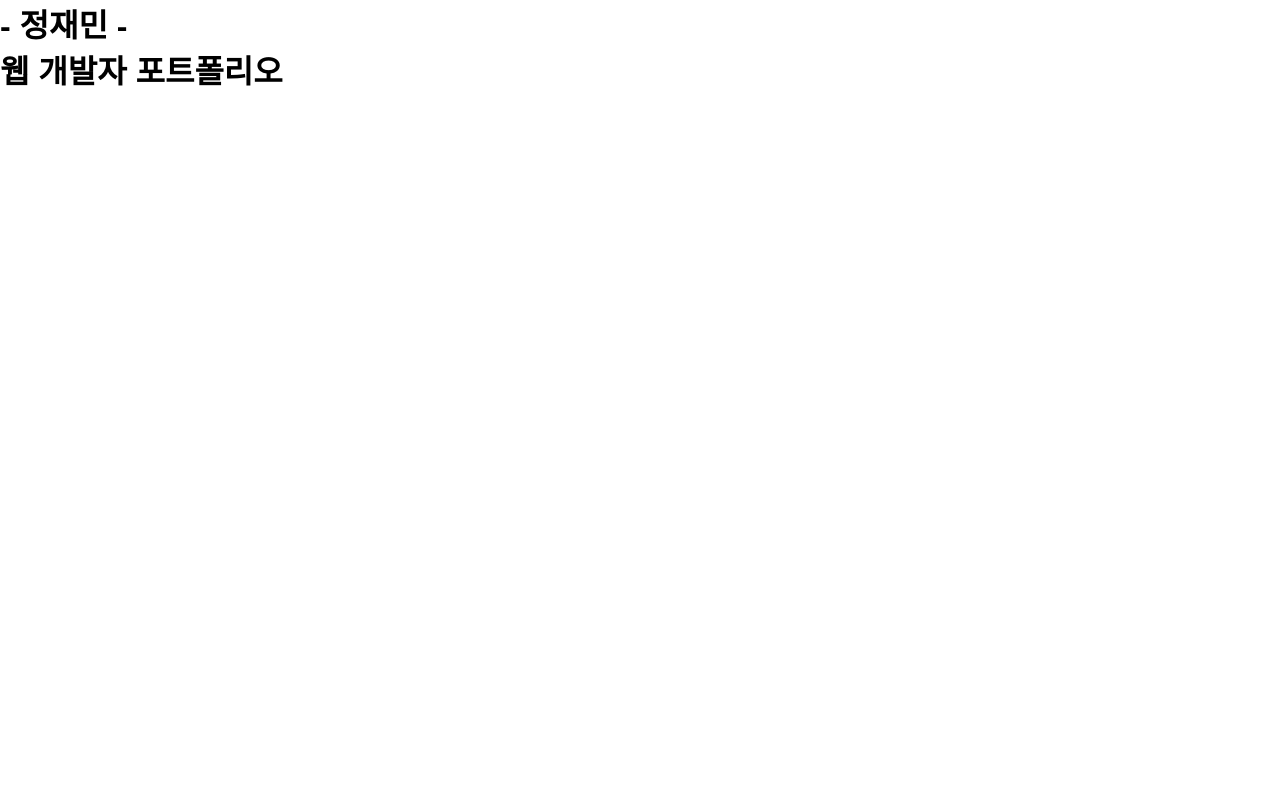
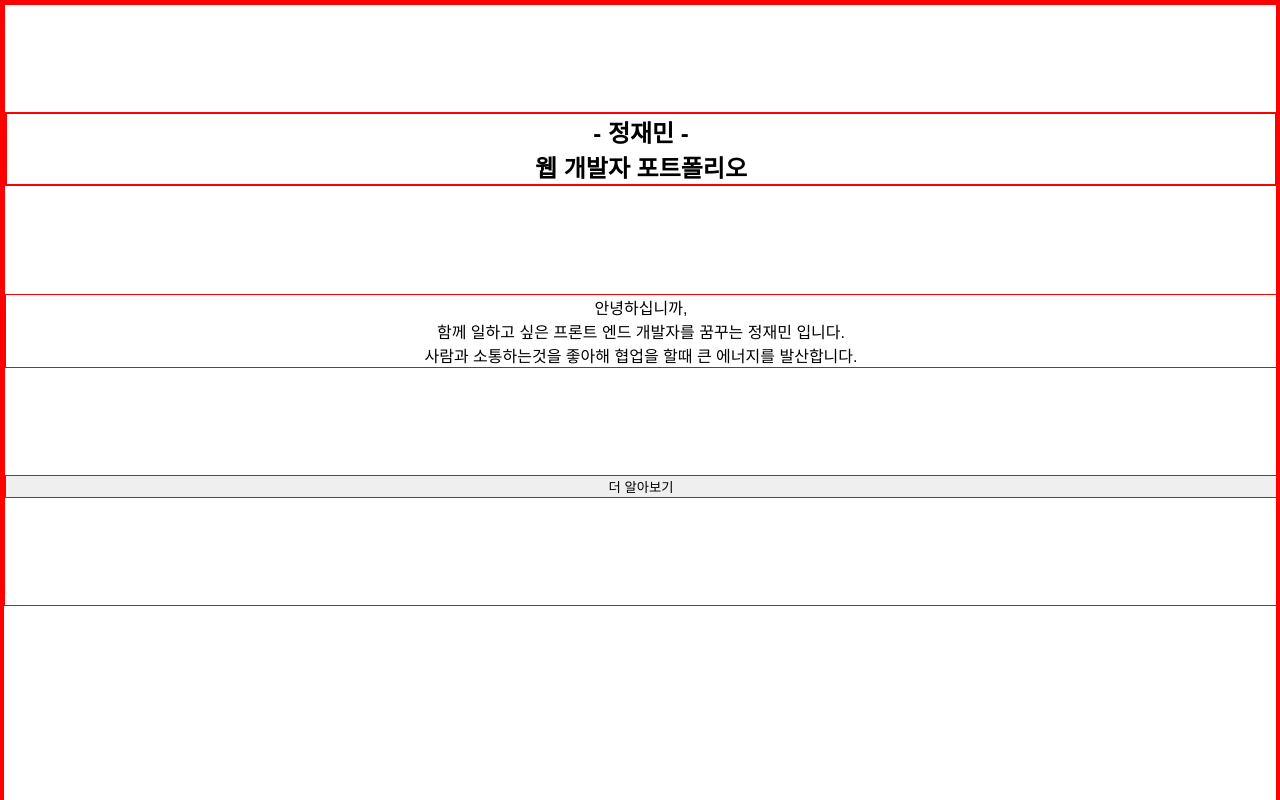
Before and after one commit to James940522/PORTFOLIO, a React (Create React App) app in the folder client/: page / in a window 1280 px wide. Shown: the top 800 px of the page. Built offline with nearby package versions, Linux system fonts and the light colour scheme.

Commit message:
feat: Head component html

```diff
--- a/client/src/App.js
+++ b/client/src/App.js
@@ -1,12 +1,12 @@
 import Nav from "./Components/Nav";
-import Top from "./Components/Top";
+import Head from "./Components/Head";
 import "./app.scss";
 
 function App() {
   return (
     <div className="body">
       {/* <Nav /> */}
-      <Top />
+      <Head />
     </div>
   );
 }
--- /dev/null
+++ b/client/src/Components/Head/index.js
@@ -0,0 +1,25 @@
+import "./index.scss";
+
+function Head() {
+  return (
+    <section className="head-section">
+      <div className="head-title-box">
+        <h1>
+          - 정재민 -
+          <br />웹 개발자 포트폴리오
+        </h1>
+      </div>
+      <div>
+        안녕하십니까,
+        <br />
+        함께 일하고 싶은 프론트 엔드 개발자를 꿈꾸는 정재민 입니다.
+        <br />
+        사람과 소통하는것을 좋아해 협업을 할때 큰 에너지를 발산합니다.
+        <br />
+      </div>
+      <button>더 알아보기</button>
+    </section>
+  );
+}
+
+export default Head;
--- /dev/null
+++ b/client/src/Components/Head/index.scss
@@ -0,0 +1,12 @@
+.head-section {
+  //   border: 1px solid red;
+  text-align: center;
+  width: 100%;
+  height: 37.5rem;
+  display: flex;
+  flex-direction: column;
+  justify-content: space-evenly;
+  //   align-content: space-around;
+  .head-title-box {
+  }
+}
--- a/client/src/Components/Top/index.js
+++ /dev/null
@@ -1,12 +0,0 @@
-function Top() {
-  return (
-    <div>
-      <h1>
-        - 정재민 -
-        <br />웹 개발자 포트폴리오
-      </h1>
-    </div>
-  );
-}
-
-export default Top;
--- a/client/src/app.scss
+++ b/client/src/app.scss
@@ -1,6 +1,7 @@
 * {
   margin: 0;
   font-family: Noto Sans KR, sans-serif;
+  border: solid 1px red;
 }
 
 .body {
```
